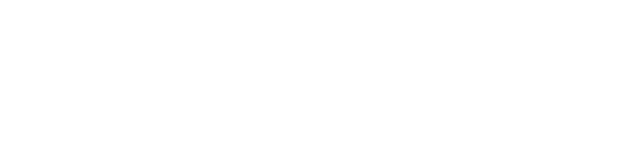
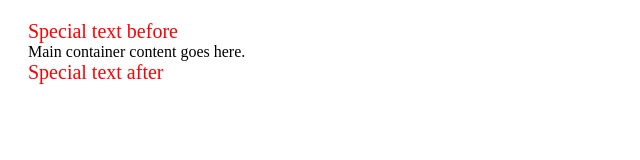
Before and after one commit to acciojob/pseudo-class-zapshooter, a website: page main.html in a window 1280 px wide. Shown: the whole page, without its empty margins (0-640 px from the left). Drawn offline with Linux system fonts and the light colour scheme.

Commit message:
created a submission

```diff
--- a/main.html
+++ b/main.html
@@ -1,16 +1,29 @@
 <!DOCTYPE html>
-
-<html>
-
+<html lang="en">
 <head>
-	<link rel="stylesheet" href="styles.css">
+    <meta charset="UTF-8">
+    <title>Container with Pseudo-Elements</title>
+    <style>
+        #container {
+            margin: 20px;
+        }
+        #container::before {
+            content: "Special text before";
+            color: #f00;
+            font-size: 20px;
+            display: block;
+        }
+        #container::after {
+            content: "Special text after";
+            color: #f00;
+            font-size: 20px;
+            display: block;
+        }
+    </style>
 </head>
-
 <body>
-	<!-- the entire body must be written by student -->
-    <script type="text/javascript" src="./script.js">
-</script>
-
+    <div id="container">
+        Main container content goes here.
+    </div>
 </body>
-
 </html>
```
